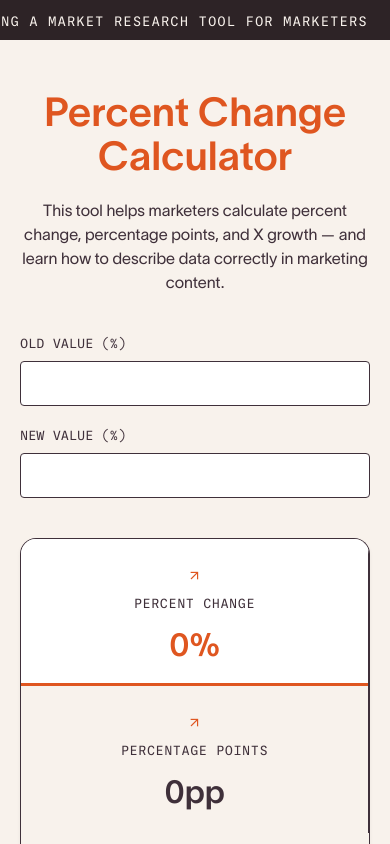
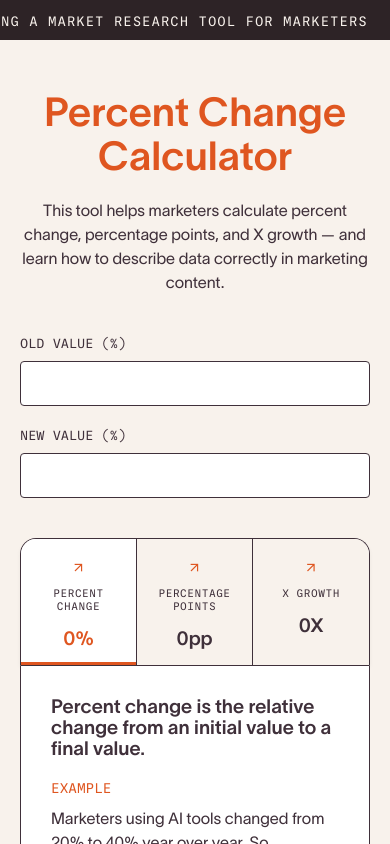
Before and after one commit to datalily-studio/flowerplot-calculator, a React (Create React App) app: page /calculator in a window 390 px wide. Shown: the top 844 px of the page. Built offline with nearby package versions, Linux system fonts and the light colour scheme.

Commit message:
updated mobile view of result box

```diff
--- a/src/styles/Calculator.css
+++ b/src/styles/Calculator.css
@@ -298,15 +298,30 @@ footer a:hover {
     }
 
     .results-container {
-        flex-direction: column;
+        flex-direction: row;
+        overflow-x: visible;
+    }
+
+    .result-box {
+        padding: 16px;
+        min-width: 33.33%;
+        text-align: center;
+    }
+
+    .result-label {
+        font-size: 0.7rem;
+        text-align: center;
+        width: 100%;
+        justify-content: center;
+    }
+
+    .result-value {
+        font-size: 1.2rem;
+        text-align: center;
     }
 
     h1 {
         font-size: 2.5rem;
-    }
-
-    .result-value {
-        font-size: 2rem;
     }
 }
 
```
